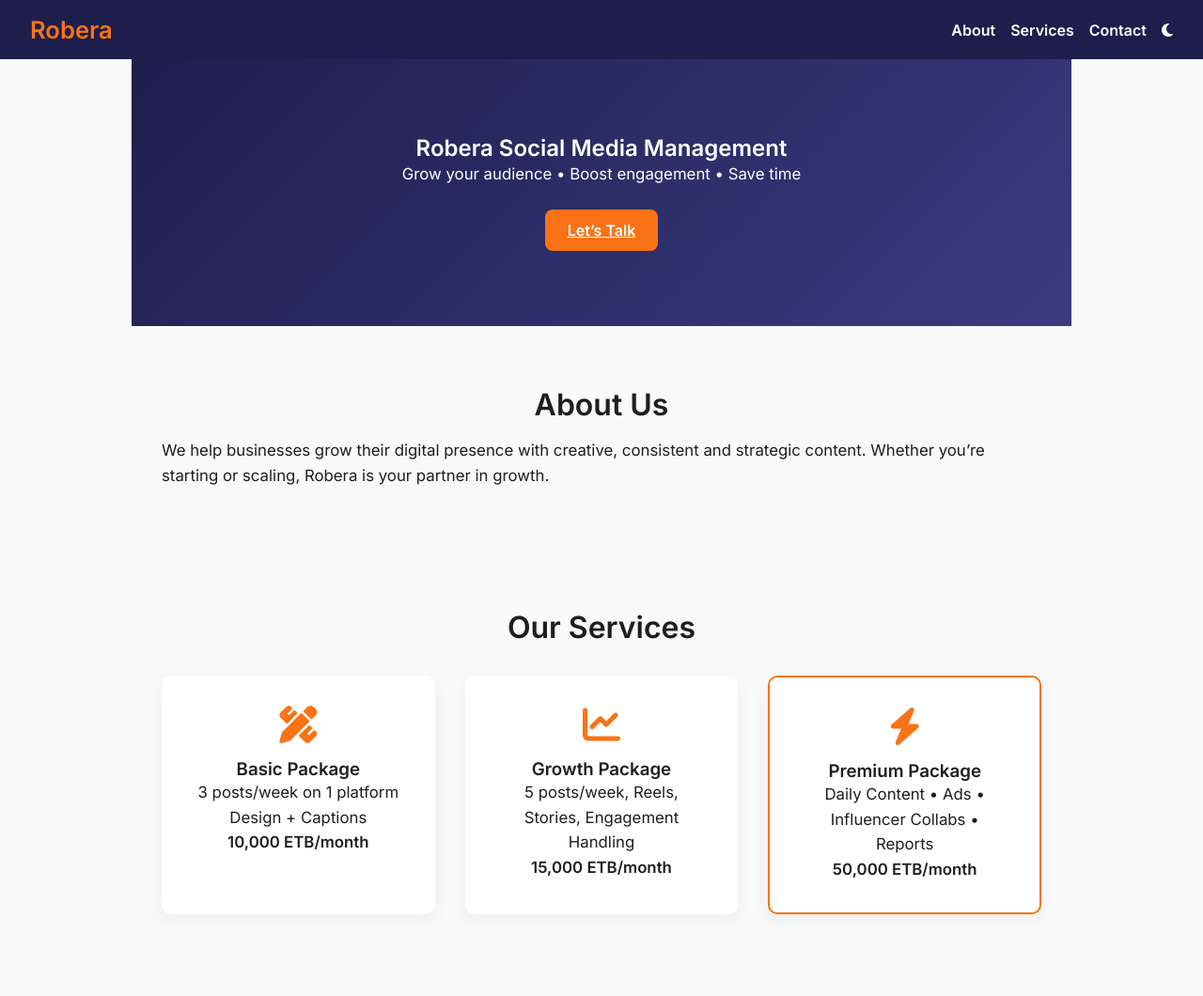
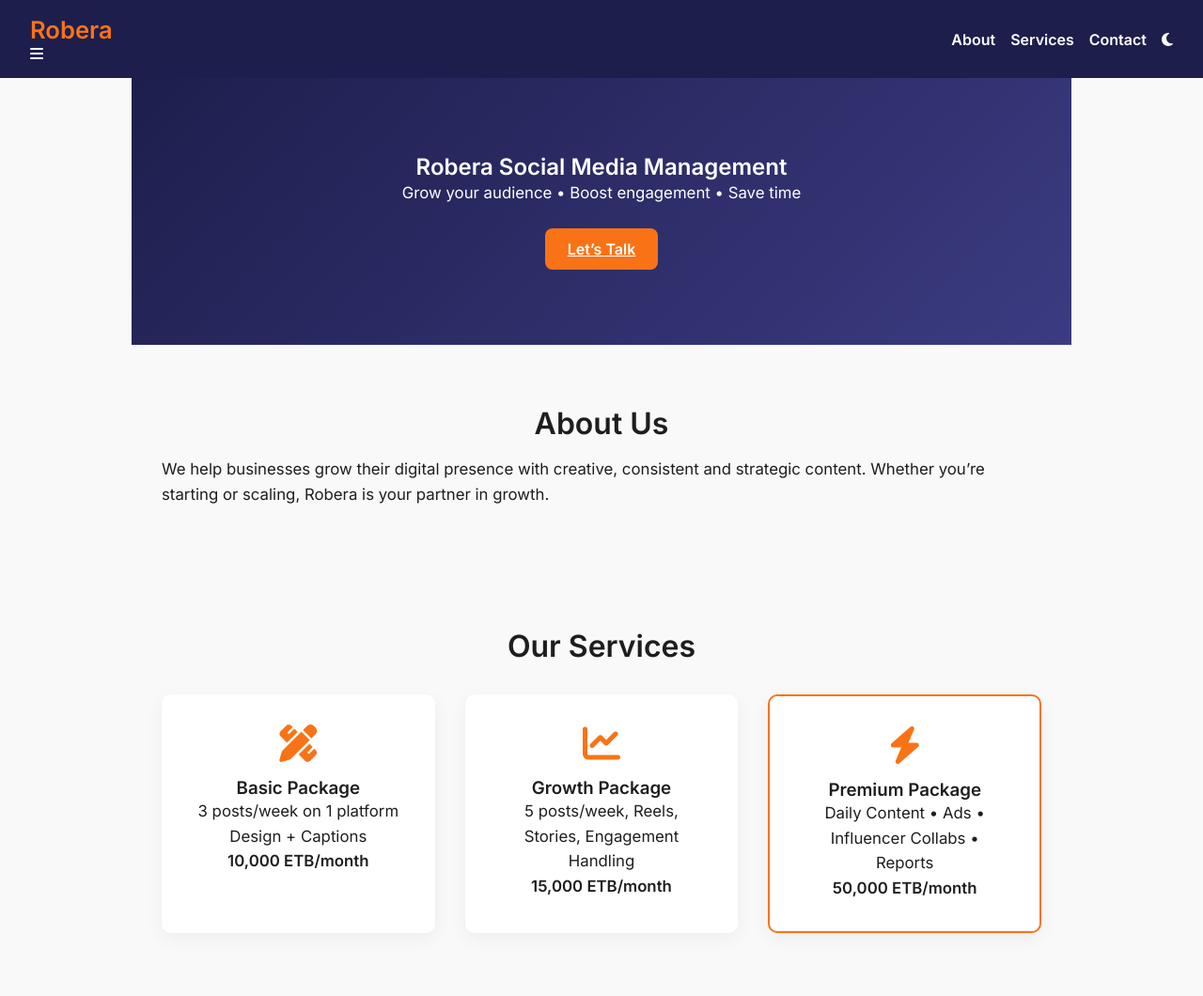
Before and after one commit to mrkorerima/Robera, a plain HTML site: page index.html in a window 1280 px wide. Shown: the top 1060 px of the page at 94% size. Drawn offline with Linux system fonts and the light colour scheme.

Commit message:
Update index.html

```diff
--- a/index.html
+++ b/index.html
@@ -12,8 +12,13 @@
 <body>
   <!-- Navigation -->
   <nav>
+  <div class="nav-container">
     <div class="logo">Robera</div>
-    <ul>
+    <button id="menu-toggle" aria-label="Toggle Menu">
+      <i class="fas fa-bars"></i>
+    </button>
+  </div>
+  <ul id="nav-links">
     <li><a href="#about">About</a></li>
     <li><a href="#services">Services</a></li>
     <li><a href="#contact">Contact</a></li>
```
Lines whose indentation alone changed are shown as unchanged.
